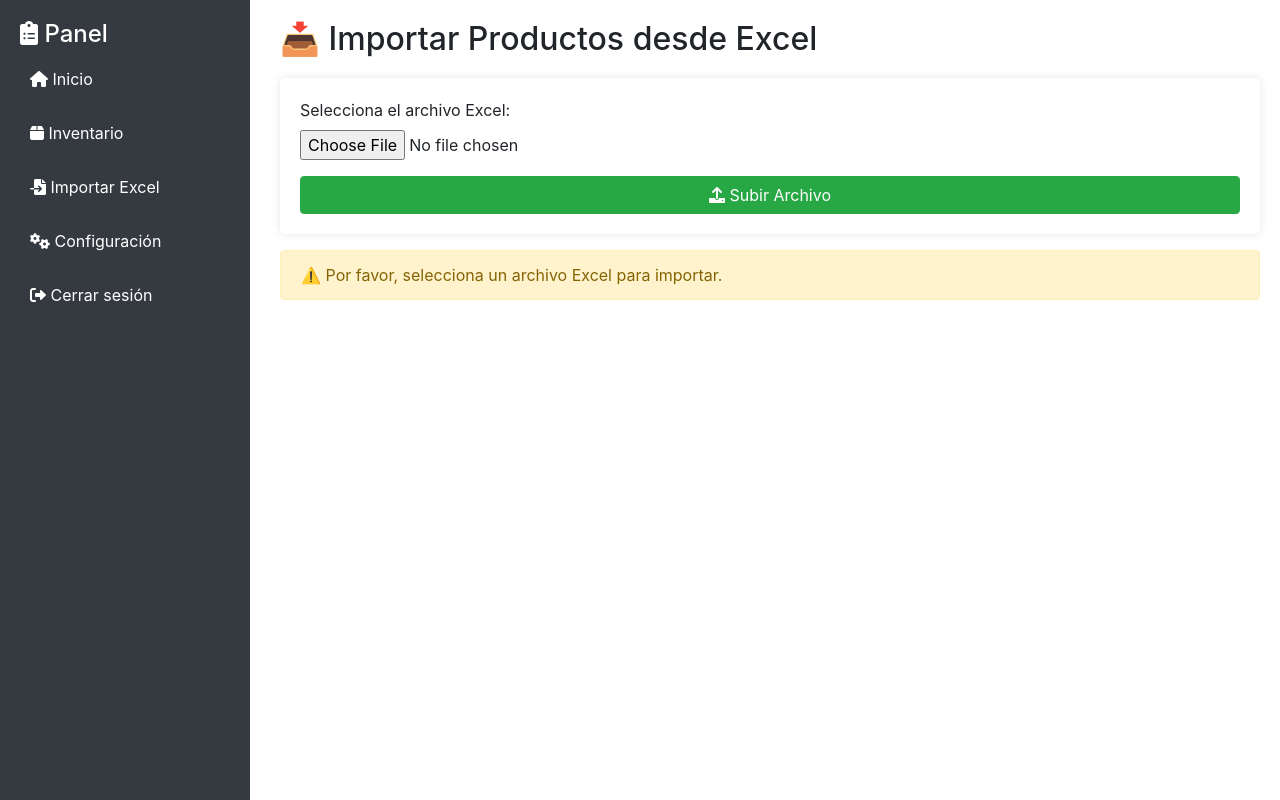
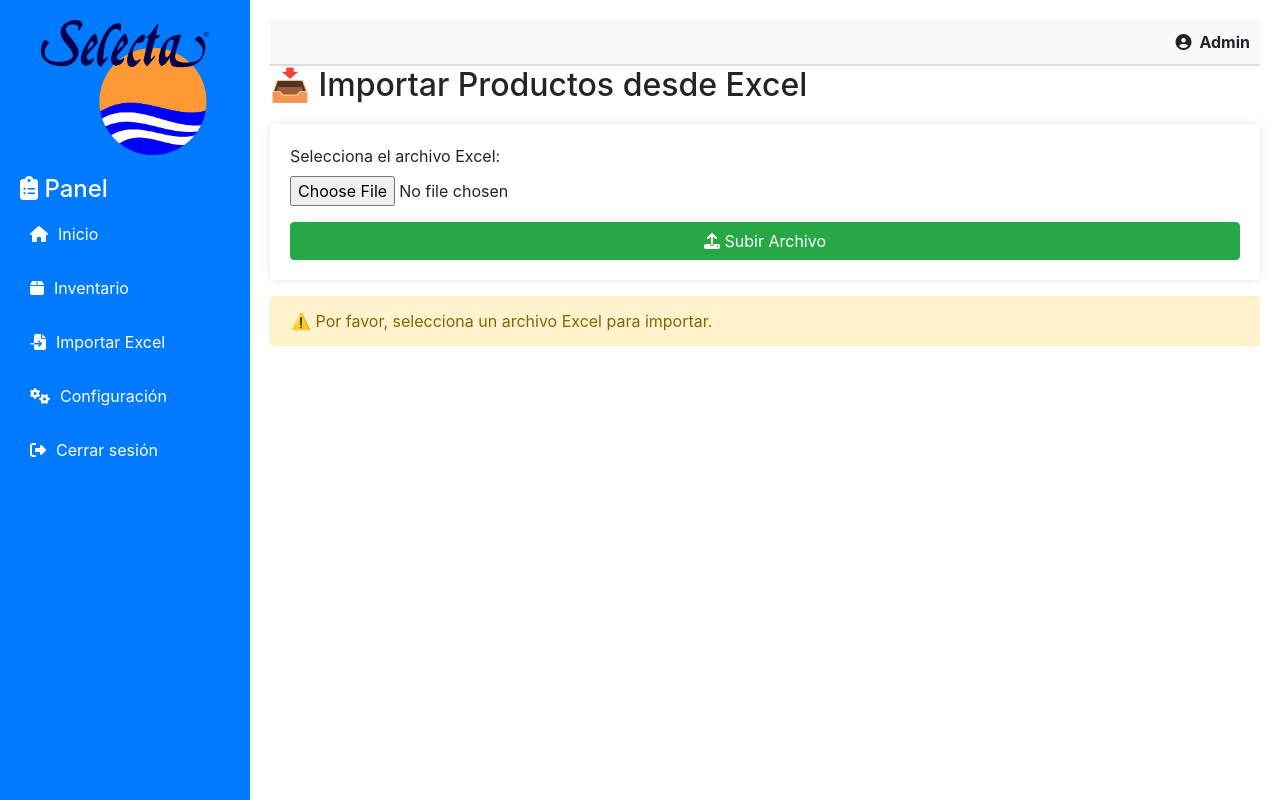
Before and after one commit to potter00/seledb, a PHP site: page /bd/excel/excelImport.php in a window 1280 px wide. Run offline with PHP 8.4, Linux system fonts and the light colour scheme.

Commit message:
Update excelImport
Actualización de la estructura de ExcelImport

```diff
--- a/bd/excel/excelImport.php
+++ b/bd/excel/excelImport.php
@@ -50,37 +50,68 @@ class ExcelImport {
 
     <!-- Bootstrap CSS -->
     <link rel="stylesheet" href="../../bootstrap/css/bootstrap.min.css">
-    <link rel="stylesheet" href="https://cdnjs.cloudflare.com/ajax/libs/font-awesome/6.0.0/css/all.min.css">
+    <link rel="stylesheet" href="https://cdnjs.cloudflare.com/ajax/libs/font-awesome/6.4.2/css/all.min.css">
 
     <style>
         body {
             display: flex;
+            margin: 0;
         }
         .sidebar {
             width: 250px;
             height: 100vh;
-            background: #343a40;
+            background: #007bff; /* Azul */
             color: white;
             padding: 20px;
             position: fixed;
             top: 0;
             left: 0;
         }
+        .sidebar .logo {
+            text-align: center;
+            margin-bottom: 20px;
+        }
+        .sidebar .logo img {
+            max-width: 80%;
+            height: auto;
+        }
         .sidebar a {
             color: white;
-            display: block;
+            display: flex;
+            align-items: center;
             padding: 10px;
             text-decoration: none;
             border-radius: 5px;
             margin-bottom: 10px;
+            font-size: 16px;
+        }
+        .sidebar a i {
+            margin-right: 10px;
+            color: white !important; /* Asegurar visibilidad */
         }
         .sidebar a:hover {
-            background: #495057;
+            background: #0056b3;
         }
         .content {
-            margin-left: 260px;
+            margin-left: 250px;
             padding: 20px;
-            width: 100%;
+            width: calc(100% - 250px);
+        }
+        .navbar {
+            background: #f8f9fa;
+            padding: 10px;
+            border-bottom: 2px solid #ddd;
+            display: flex;
+            justify-content: flex-end; /* Alinea el usuario a la derecha */
+            align-items: center;
+        }
+        .navbar .user-info {
+            font-weight: bold;
+            display: flex;
+            align-items: center;
+        }
+        .navbar .user-info i {
+            margin-right: 8px;
         }
         .table-container {
             background: #fff;
@@ -95,6 +126,9 @@ class ExcelImport {
 
     <!-- Sidebar -->
     <div class="sidebar">
+        <div class="logo">
+            <img src="../../dashboard/img/Logo.png" alt="Selecta">
+        </div>
         <h4><i class="fas fa-clipboard-list"></i> Panel</h4>
         <a href="dashboard.php"><i class="fas fa-home"></i> Inicio</a>
         <a href="inventario.php"><i class="fas fa-box"></i> Inventario</a>
@@ -105,6 +139,13 @@ class ExcelImport {
 
     <!-- Contenido principal -->
     <div class="content">
+        <!-- Barra superior -->
+        <nav class="navbar">
+            <div class="user-info">
+                <i class="fas fa-user-circle"></i> Admin
+            </div>
+        </nav>
+
         <h2>📥 Importar Productos desde Excel</h2>
 
         <div class="table-container">
```
